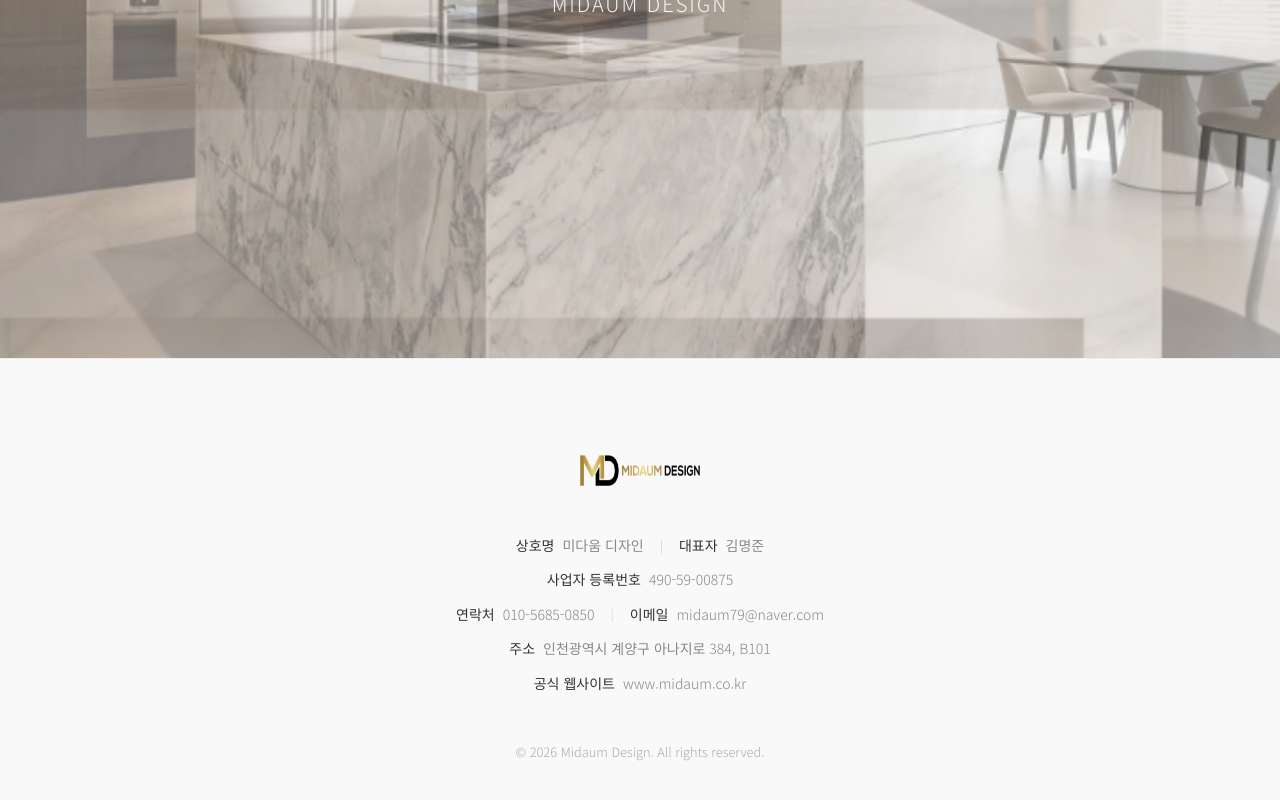
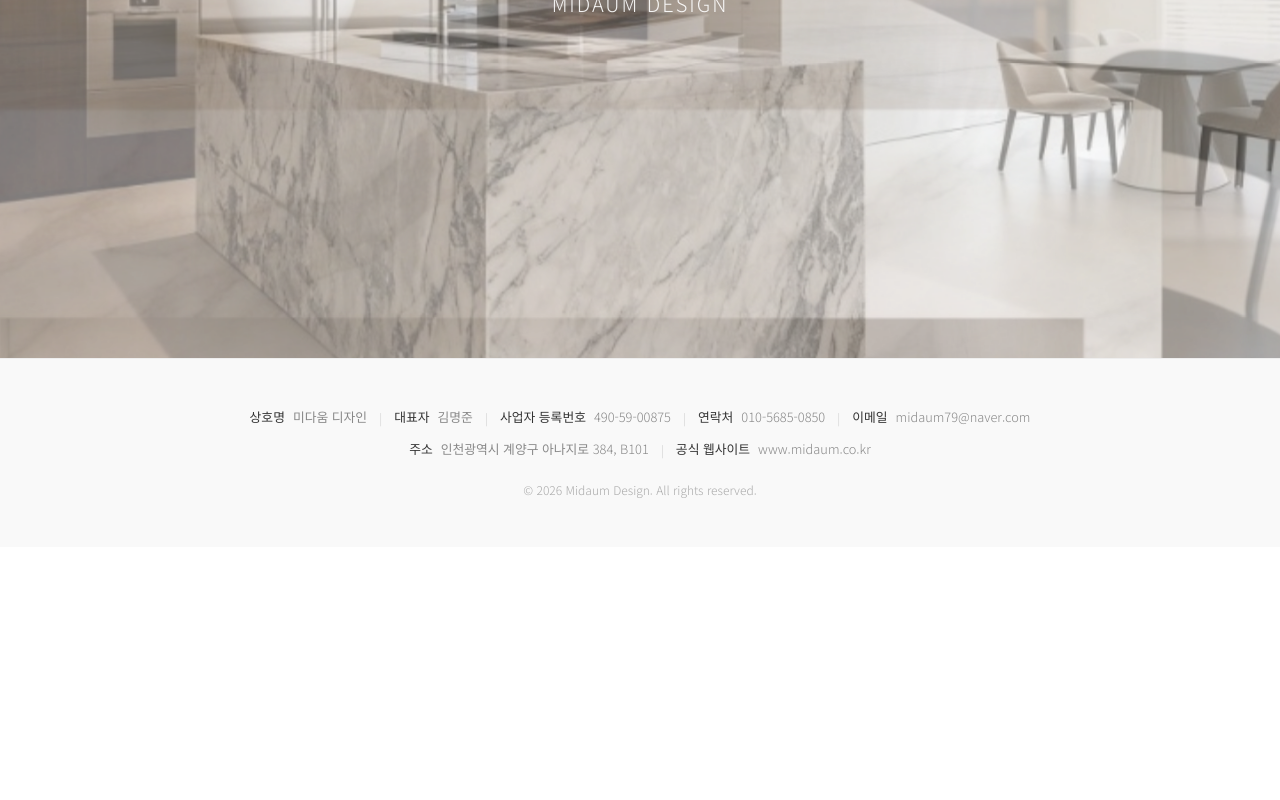
Before and after one commit to midaum79-cloud/midaumdesign, a Next.js app: page / in a window 1280 px wide. Shown: the part 442-1242 px from the top of the page. After the commit the page ends 989 px from the top, so only its background shows below. Built offline with nearby package versions, Linux system fonts and the light colour scheme.

Commit message:
Footer: remove logo, horizontal text layout

```diff
--- a/src/components/Footer/Footer.module.css
+++ b/src/components/Footer/Footer.module.css
@@ -1,50 +1,21 @@
 .footer {
     background-color: var(--color-bg-light);
-    padding: 6rem 5%;
+    padding: 3rem 5%;
     border-top: 1px solid #eee;
     color: #888;
-    font-size: 0.875rem;
-    display: flex;
-    flex-direction: column;
-    align-items: center;
-    gap: 3rem;
-}
-
-.logo {
-    display: flex;
-    flex-direction: column;
-    align-items: center;
-    gap: 0.5rem;
-    text-decoration: none;
-    color: inherit;
-}
-
-.logoSvg {
-    display: block;
-}
-
-.logoText {
-    display: flex;
-    gap: 0.25rem;
-    font-size: 0.875rem;
-    font-weight: 500;
-    letter-spacing: 0.05em;
-    font-family: var(--font-family-base);
-}
-
-.infoWrapper {
+    font-size: 0.8rem;
     display: flex;
     flex-direction: column;
     align-items: center;
     gap: 0.75rem;
-    line-height: 1.6;
 }
 
 .infoRow {
     display: flex;
     align-items: center;
+    justify-content: center;
     gap: 0.5rem;
-    justify-content: center;
+    flex-wrap: wrap;
 }
 
 .infoLabel {
@@ -58,8 +29,8 @@
 
 .divider {
     color: #ccc;
-    margin: 0 0.5rem;
-    font-size: 0.8rem;
+    margin: 0 0.25rem;
+    font-size: 0.75rem;
 }
 
 .link {
@@ -74,8 +45,9 @@
 }
 
 .copyright {
-    font-size: 0.8rem;
+    font-size: 0.75rem;
     color: #aaa;
+    margin-top: 0.5rem;
 }
 
 @media (max-width: 768px) {
@@ -88,8 +60,4 @@
     .divider {
         display: none;
     }
-
-    .infoWrapper {
-        gap: 1.5rem;
-    }
 }
--- a/src/components/Footer/Footer.tsx
+++ b/src/components/Footer/Footer.tsx
@@ -1,20 +1,8 @@
-import Image from "next/image";
 import styles from "./Footer.module.css";
 
 export default function Footer() {
     return (
         <footer className={styles.footer}>
-            <div className={styles.logo}>
-                <Image
-                    src="/images/midaum_logo_transparent.png"
-                    alt="미다움 디자인 로고"
-                    width={120}
-                    height={31}
-                    className={styles.logoImg}
-                />
-            </div>
-
-            <div className={styles.infoWrapper}>
             <div className={styles.infoRow}>
                 <span className={styles.infoLabel}>상호명</span>
                 <span className={styles.infoValue}>미다움 디자인</span>
@@ -23,14 +11,14 @@ export default function Footer() {
 
                 <span className={styles.infoLabel}>대표자</span>
                 <span className={styles.infoValue}>김명준</span>
-                </div>
 
-                <div className={styles.infoRow}>
+                <span className={styles.divider}>|</span>
+
                 <span className={styles.infoLabel}>사업자 등록번호</span>
                 <span className={styles.infoValue}>490-59-00875</span>
-                </div>
 
-                <div className={styles.infoRow}>
+                <span className={styles.divider}>|</span>
+
                 <span className={styles.infoLabel}>연락처</span>
                 <span className={styles.infoValue}>010-5685-0850</span>
 
@@ -43,14 +31,13 @@ export default function Footer() {
             <div className={styles.infoRow}>
                 <span className={styles.infoLabel}>주소</span>
                 <span className={styles.infoValue}>인천광역시 계양구 아나지로 384, B101</span>
-                </div>
 
-                <div className={styles.infoRow}>
+                <span className={styles.divider}>|</span>
+
                 <span className={styles.infoLabel}>공식 웹사이트</span>
                 <a href="http://www.midaum.co.kr" target="_blank" rel="noopener noreferrer" className={styles.link}>
                     www.midaum.co.kr
                 </a>
-                </div>
             </div>
 
             <div className={styles.copyright}>
```
Lines whose indentation alone changed are shown as unchanged.
